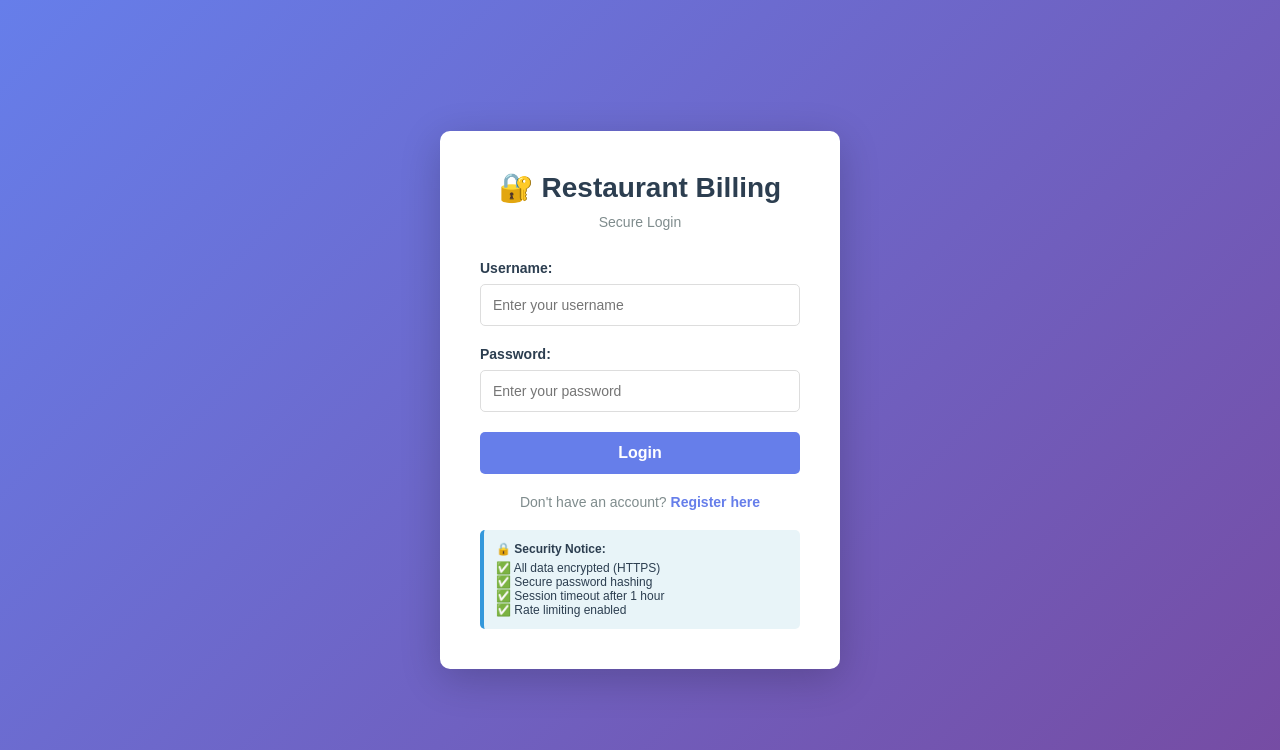
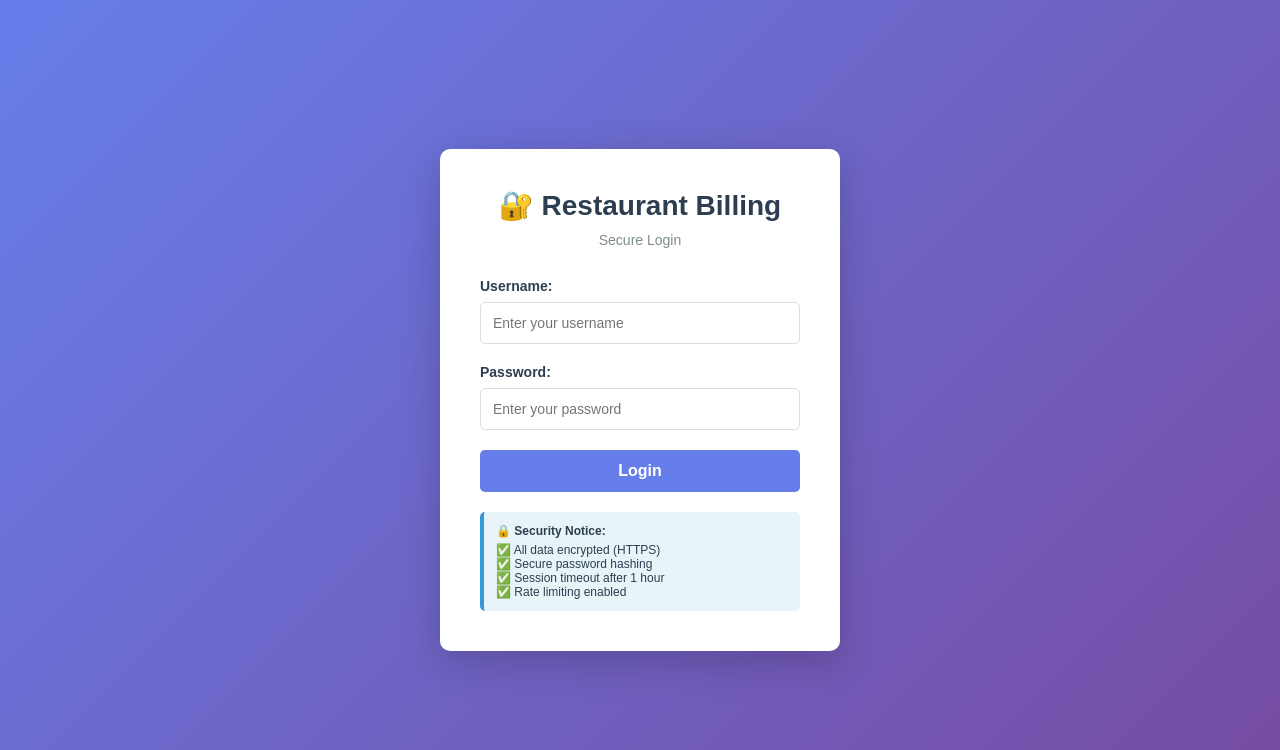
Before and after one commit to rolpasite-source/resturantbilling, a Flask app: page /auth/login in a window 1280 px wide. Shown: the top 750 px of the page. Run offline with Flask 3, Linux system fonts and the light colour scheme; some libraries are stand-ins or nearby versions.

Commit message:
Fix: Remove broken register link

```diff
--- a/templates/auth/login.html
+++ b/templates/auth/login.html
@@ -179,7 +179,7 @@
         </form>
 
         <div class="register-link">
-            Don't have an account? <a href="{{ url_for('auth.register') }}">Register here</a>
+            <!-- Registration disabled for now. Use admin/admin123 to login. -->
         </div>
 
         <div class="security-info">
```
